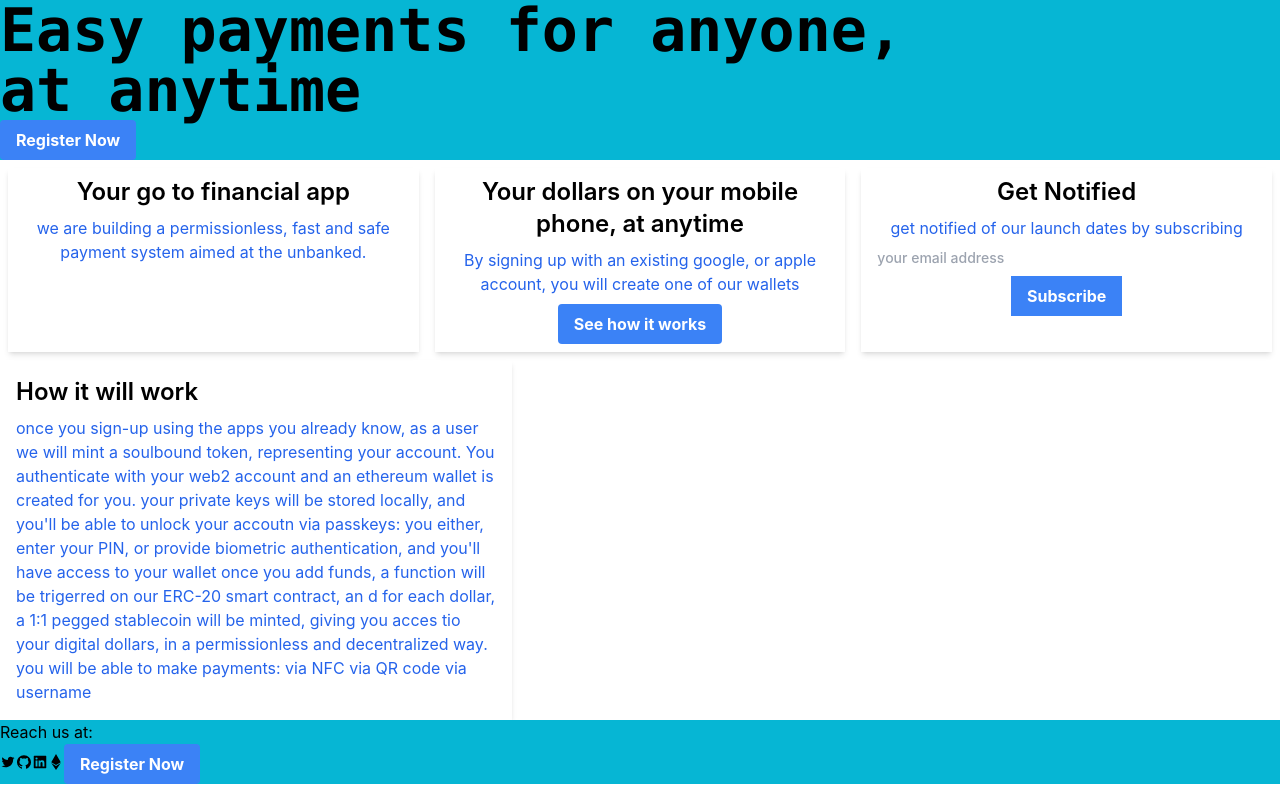
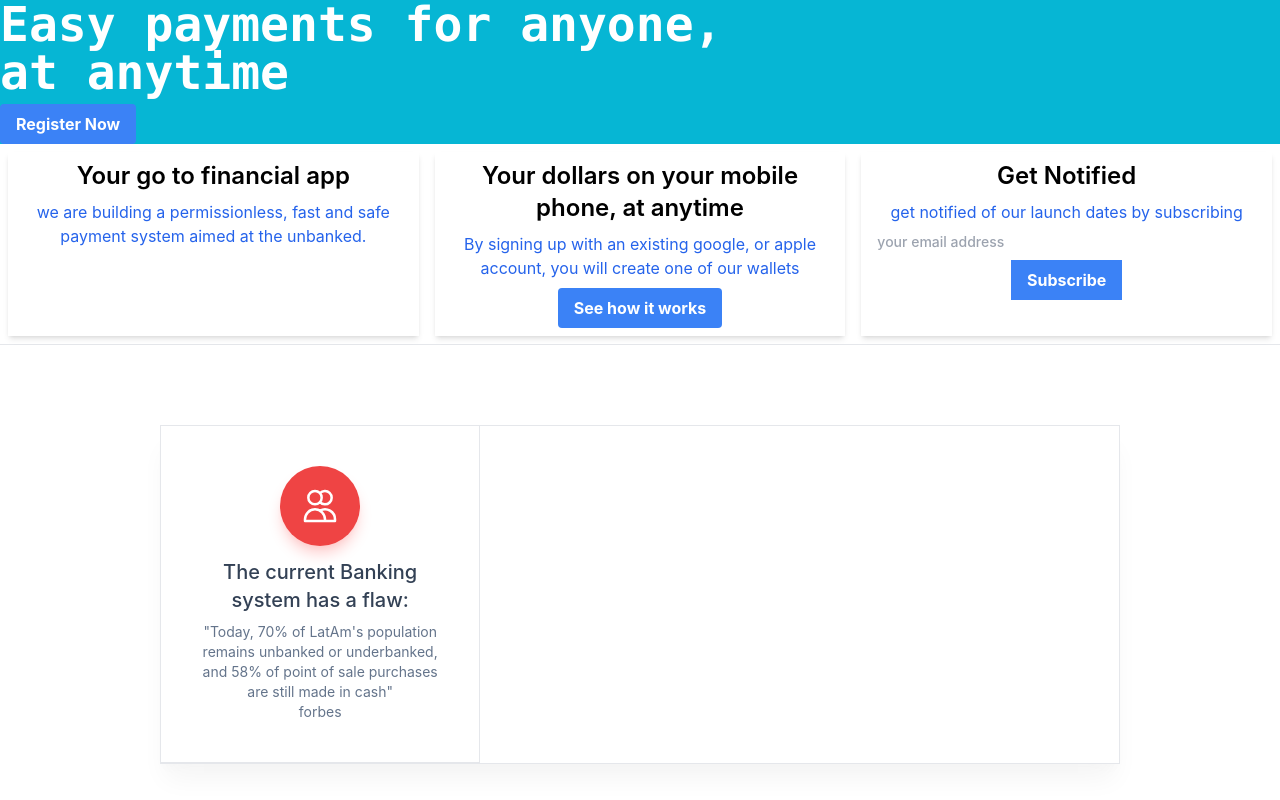
Before and after one commit to 123-code/Crypto-NFC-payments, a React (Create React App) app in the folder Front-end/front-end/: page / in a window 1280 px wide. Shown: the top 800 px of the page. Built offline with nearby package versions, Linux system fonts and the light colour scheme.

Commit message:
tailwindcss

```diff
--- a/Front-end/front-end/src/Pages/index.js
+++ b/Front-end/front-end/src/Pages/index.js
@@ -43,12 +43,56 @@ const How = ()=>{
 }
 
 
+
+const Pagebody = ()=>{
+
+  return(
+    <>
+    <div class="px-3 md:lg:xl:px-40 border-t border-b py-20 bg-opacity-10 responsive">
+        <div class="grid grid-cols-1 md:lg:xl:grid-cols-3 group bg-white shadow-xl shadow-neutral-100 border ">
+
+
+            <div
+                class="p-10 flex flex-col items-center text-center group md:lg:xl:border-r md:lg:xl:border-b hover:bg-slate-50 cursor-pointer">
+                <span class="p-5 rounded-full bg-red-500 text-white shadow-lg shadow-red-200"><svg
+                        xmlns="http://www.w3.org/2000/svg" class="h-10 w-10" fill="none" viewBox="0 0 24 24"
+                        stroke="currentColor" stroke-width="1.5">
+                        <path stroke-linecap="round" stroke-linejoin="round"
+                            d="M12 4.354a4 4 0 110 5.292M15 21H3v-1a6 6 0 0112 0v1zm0 0h6v-1a6 6 0 00-9-5.197M13 7a4 4 0 11-8 0 4 4 0 018 0z" />
+                    </svg></span>
+                <p class="text-xl font-medium text-slate-700 mt-3">The current Banking system has a flaw:</p>
+                <p class="mt-2 text-sm text-slate-500">
+                "Today, 70% of LatAm's population remains unbanked or underbanked, and 58% of point of sale purchases are still made in cash"
+                <div>
+                  <h3> forbes  </h3>
+                </div>
+
+                </p>
+            </div>
+
+
+
+</div>
+</div>
+
+
+
+
+
+    </>
+
+
+  )}
+
+
+
+
 const Home = ()=>{
   return(
    <>
   <div>
     <body className = "bg-cyan-500 " >
-    <h1 className = "font-bold text-6xl font-mono " > Easy payments for anyone,
+    <h1 className = "text-6xl font-mono  font-extrabold text-white sm:text-3xl md:text-5xl mb-2 " > Easy payments for anyone,
     <div>
     </div>at anytime </h1>
 
@@ -94,9 +138,11 @@ const Home = ()=>{
         </div>
 
     </div>
-    <How/>
+<Pagebody/>
+<How/>
    </div>
    <footer className = "bg-cyan-500 ">
+
     <div>
 
     </div>
```
